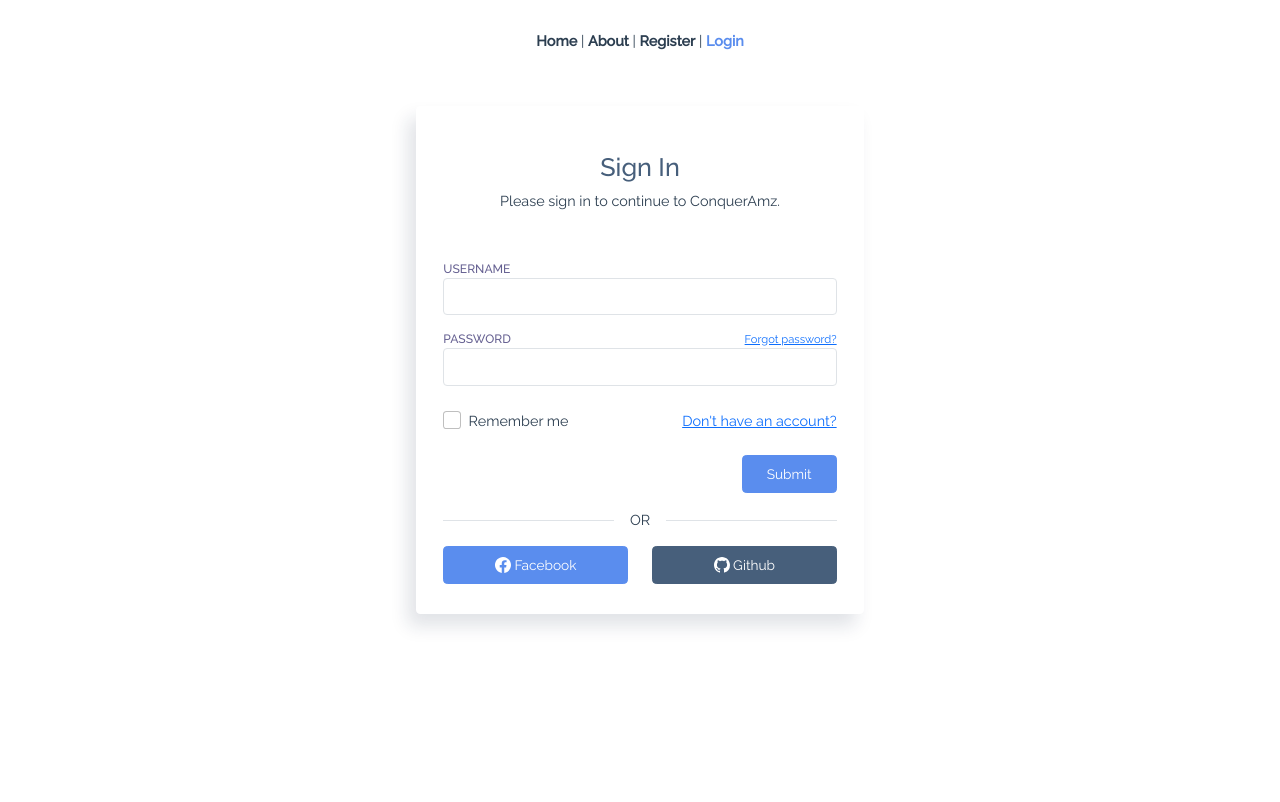
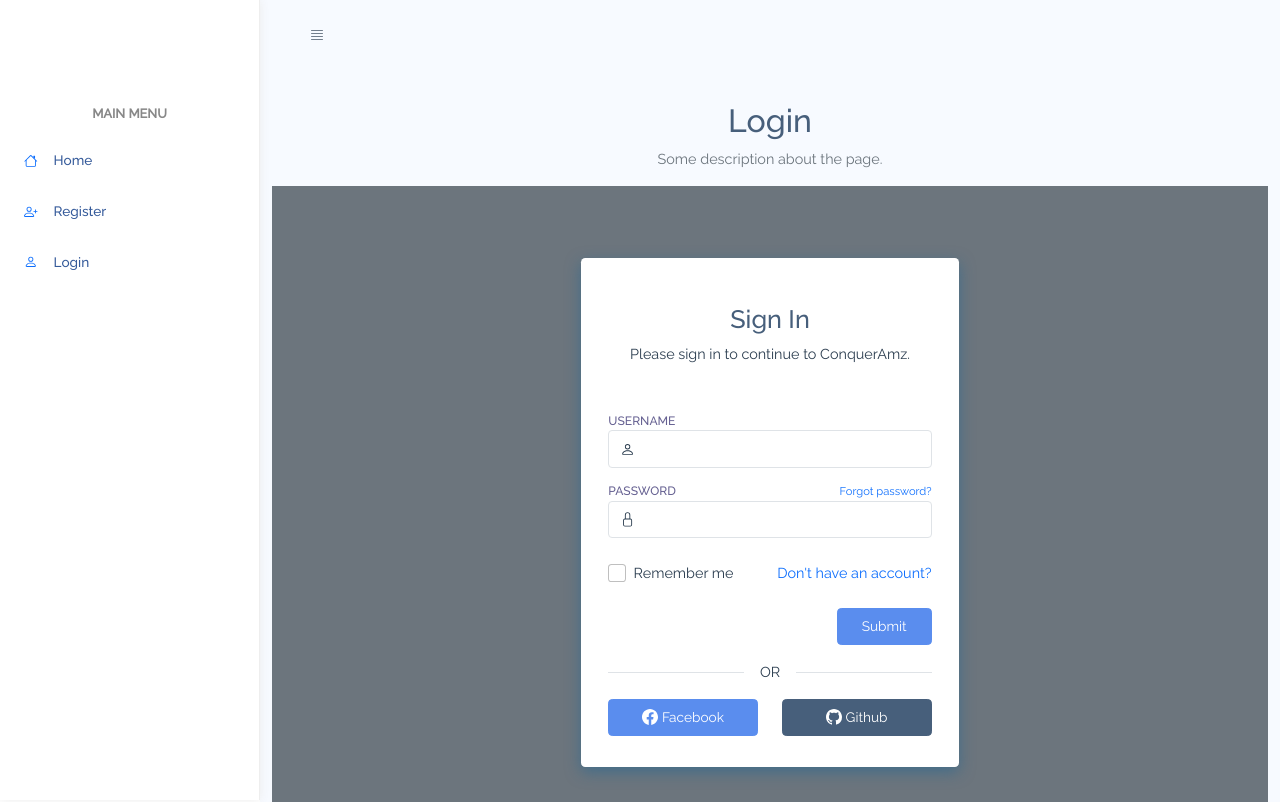
Before and after one commit to lincolnaleixo/ConquerAmz-FE, a Vue app: page /auth/login in a window 1280 px wide. Shown: the top 802 px of the page. Built offline with nearby package versions, Linux system fonts and the light colour scheme.

Commit message:
DOM structure and more components;

```diff
--- a/package.json
+++ b/package.json
@@ -9,6 +9,7 @@
     "lint": "vue-cli-service lint"
   },
   "dependencies": {
+    "axios": "^0.21.1",
     "bootstrap-vue": "^2.21.2",
     "core-js": "^3.6.5",
     "vue": "^2.6.11",
@@ -24,7 +25,6 @@
     "@vue/cli-service": "~4.5.0",
     "@vue/eslint-config-airbnb": "^5.0.2",
     "@vue/test-utils": "^1.0.3",
-    "axios": "^0.21.1",
     "babel-eslint": "^10.1.0",
     "eslint": "^6.7.2",
     "eslint-plugin-import": "^2.20.2",
--- a/src/App.vue
+++ b/src/App.vue
@@ -1,15 +1,39 @@
 <template>
   <div id="app">
-    <div id="nav">
-      <router-link to="/">Home</router-link> |
-      <router-link to="/about">About</router-link> |
-      <router-link :to="{name: 'Register'}">Register</router-link> |
-      <router-link :to="{name: 'Login'}">Login</router-link>
+<!--    <div id="nav">-->
+<!--      <router-link to="/">Home</router-link> |-->
+<!--      <router-link to="/about">About</router-link> |-->
+<!--      <router-link :to="{name: 'Register'}">Register</router-link> |-->
+<!--      <router-link :to="{name: 'Login'}">Login</router-link>-->
+<!--    </div>-->
+    <Sidebar/>
+    <div id="main">
+      <TopNav/>
+      <div class="main-content container-fluid">
+        <div class="page-title">
+          <h3>{{ $route.name }}</h3>
+          <p class="text-subtitle text-muted">Some description about the page.</p>
+        </div>
+        <section class="section">
+          <div class="row">
+            <router-view></router-view>
+          </div>
+        </section>
+      </div>
     </div>
-    <router-view/>
   </div>
 </template>
+<script>
+import Sidebar from './components/Sidebar.vue';
+import TopNav from './components/TopNav.vue';
 
+export default {
+  components: {
+    Sidebar,
+    TopNav,
+  },
+};
+</script>
 <style lang="scss">
 #app {
   font-family: Avenir, Helvetica, Arial, sans-serif;
--- a/src/assets/_main.scss
+++ b/src/assets/_main.scss
@@ -43,7 +43,7 @@ section {
     }
 }
 a {
-    text-decoration: none;
+    text-decoration: none !important;
     outline: 0;
 }
 button {
--- a/src/components/Auth/Login.vue
+++ b/src/components/Auth/Login.vue
@@ -1,5 +1,5 @@
 <template>
-  <div class="container">
+  <div class="container pt-5">
     <div class="row">
       <div class="col-md-5 col-sm-12 mx-auto">
         <div class="card pt-4">
@@ -19,7 +19,7 @@
                          v-model="username"
                          id="username">
                   <div class="form-control-icon">
-                    <i data-feather="user"></i>
+                    <b-icon icon="person"></b-icon>
                   </div>
                 </div>
               </div>
@@ -37,7 +37,7 @@
                          :disabled="loading"
                          v-model="password">
                   <div class="form-control-icon">
-                    <i data-feather="lock"></i>
+                    <b-icon icon="lock"></b-icon>
                   </div>
                 </div>
               </div>
--- a/src/components/Auth/Register.vue
+++ b/src/components/Auth/Register.vue
@@ -1,5 +1,5 @@
 <template>
-  <div class="container">
+  <div class="container pt-5">
     <div class="row">
       <div class="col-md-7 col-sm-12 mx-auto">
         <div class="card pt-4">
--- /dev/null
+++ b/src/components/Sidebar.vue
@@ -0,0 +1,57 @@
+<template>
+  <div id="sidebar" :class="{active: sidebarOpened}">
+    <div class="sidebar-wrapper active ps" >
+      <div class="sidebar-header">
+        <!-- Insert img -->
+      </div>
+      <div class="sidebar-menu">
+        <ul class="menu">
+          <li class="sidebar-title">Main Menu</li>
+          <li class="sidebar-item">
+            <router-link :to="{path: '/'}" class="sidebar-link">
+              <b-icon icon="house"></b-icon>
+              <span>Home</span>
+            </router-link>
+          </li>
+          <li class="sidebar-item">
+            <router-link :to="{name: 'Register'}" class="sidebar-link">
+              <b-icon icon="person-plus"></b-icon>
+              <span>Register</span>
+            </router-link>
+          </li>
+          <li class="sidebar-item">
+            <router-link :to="{name: 'Login'}" class="sidebar-link">
+              <b-icon icon="person"></b-icon>
+              <span>Login</span>
+            </router-link>
+          </li>
+        </ul>
+      </div>
+<!--      <div class="sidebar-toggler btn x d-block">-->
+<!--        <b-icon icon="justify"></b-icon>-->
+<!--      </div>-->
+    </div>
+  </div>
+</template>
+<script>
+import { mapGetters } from 'vuex';
+
+export default {
+  name: 'Sidebar',
+  computed: {
+    ...mapGetters({
+      sidebarOpened: 'getSidebarOpened',
+    }),
+  },
+  data() {
+    return {
+      showAuth: false,
+    };
+  },
+};
+</script>
+<style lang="scss">
+.sidebar-wrapper {
+  left: 0;
+}
+</style>
--- /dev/null
+++ b/src/components/TopNav.vue
@@ -0,0 +1,13 @@
+<template>
+  <nav class="navbar navbar-header navbar-light">
+    <div class="sidebar-toggler btn x d-block"
+         @click.prevent="$store.commit('TOGGLE_SIDEBAR')">
+      <b-icon icon="justify"></b-icon>
+    </div>
+  </nav>
+</template>
+<script>
+export default {
+  name: 'TopNavigationBar',
+};
+</script>
--- /dev/null
+++ b/src/services/api.js
@@ -0,0 +1,2 @@
+const testApi = 'http://localhost:8080';
+export default testApi;
--- a/src/store/index.js
+++ b/src/store/index.js
@@ -5,11 +5,25 @@ Vue.use(Vuex);
 
 export default new Vuex.Store({
   state: {
+    user: null,
+    isUserLoggedIn: false,
+    sidebarOpened: true,
+  },
+  getters: {
+    isUserLoggedIn: (state) => state.isUserLoggedIn,
+    getSidebarOpened: (state) => state.sidebarOpened,
   },
   mutations: {
+    SET_USER(state, user) {
+      state.user = user;
+    },
+    TOGGLE_USER_LOGGED_IN(state) {
+      state.isUserLoggedIn = !state.isUserLoggedIn;
+    },
+    TOGGLE_SIDEBAR(state) {
+      state.sidebarOpened = !state.sidebarOpened;
+    },
   },
   actions: {
   },
-  modules: {
-  },
 });
--- a/src/views/Auth.vue
+++ b/src/views/Auth.vue
@@ -1,5 +1,5 @@
 <template>
-  <section class="auth-wrapper pt-4">
+  <section id="auth" class="auth-wrapper pt-4">
     <Login v-if="loginMode"></Login>
     <Register v-else></Register>
   </section>
--- a/src/views/Home.vue
+++ b/src/views/Home.vue
@@ -1,18 +1,13 @@
 <template>
   <div class="home">
-    <img alt="Vue logo" src="../assets/logo.png">
-<!--    <HelloWorld msg="Welcome to Your Vue.js App"/>-->
+<!--    <img alt="Vue logo" src="../assets/logo.png">-->
   </div>
 </template>
 
 <script>
 // @ is an alias to /src
-// import HelloWorld from '@/components/HelloWorld.vue';
 
 export default {
   name: 'Home',
-  components: {
-    // HelloWorld,
-  },
 };
 </script>
```
Also changed, not shown: src/services/test.js (added, +14 -0 lines), 1 other file (tests, documents, lock files or other folders).
